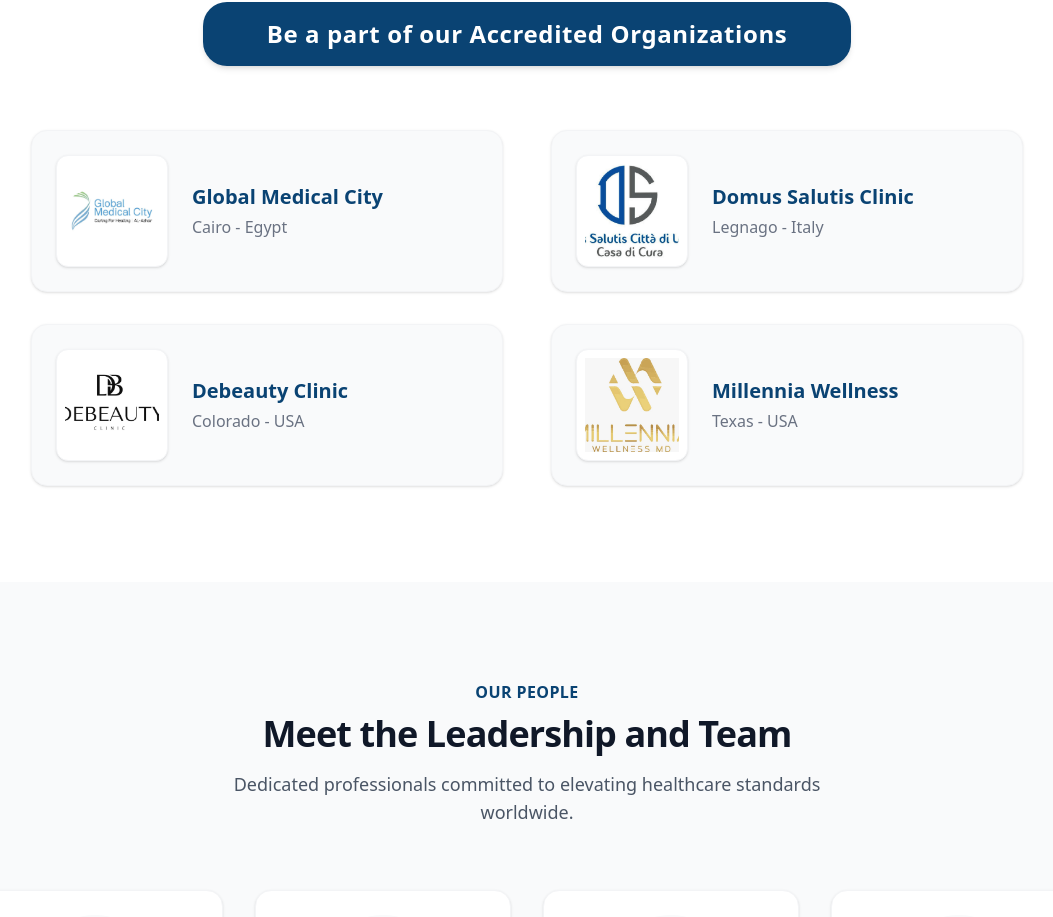
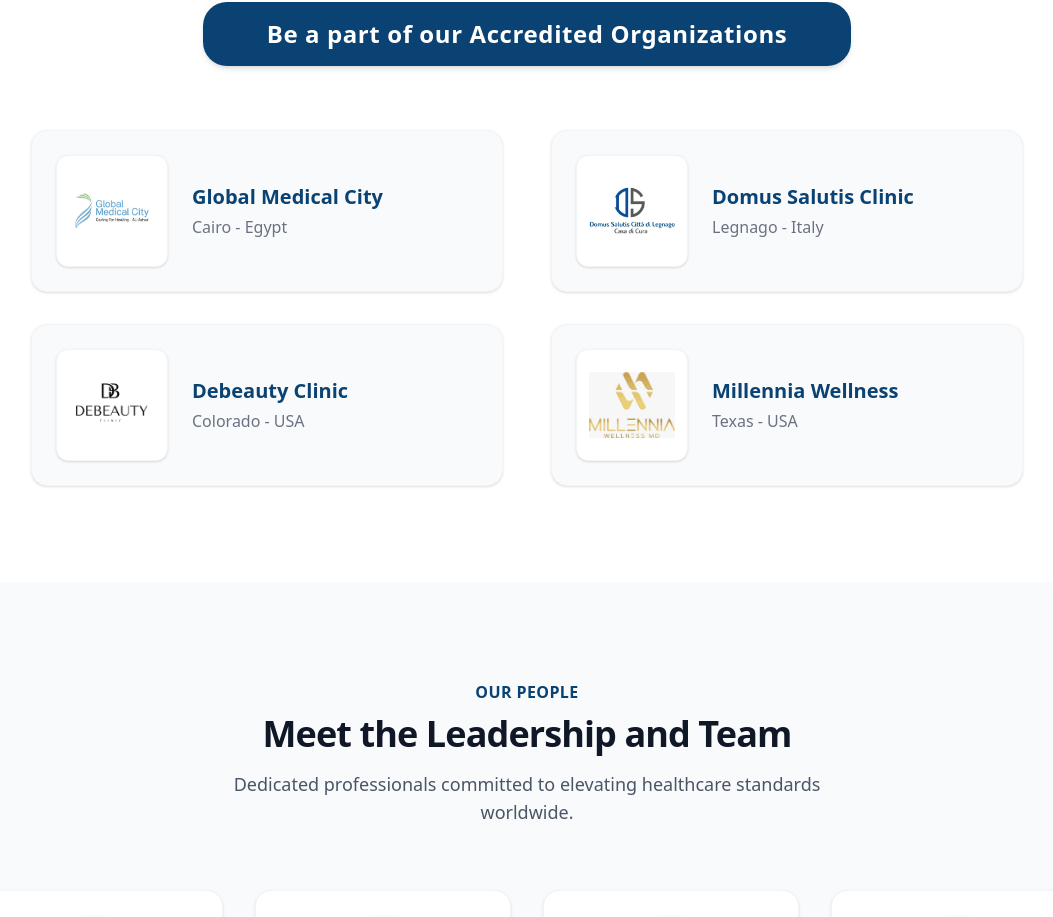
Before and after one commit to aaaacreditation/healthcare, a Next.js app: page / in a window 1280 px wide. Shown: the part 5451-6368 px from the top of the page, without its empty margins (113-1166 px from the left). Built offline with nearby package versions, Linux system fonts and the light colour scheme; grey boxes are pictures that could not be loaded.

Commit message:
fix: show full logos without cropping in accredited orgs section

```diff
--- a/app/components/Testimonials.tsx
+++ b/app/components/Testimonials.tsx
@@ -39,9 +39,9 @@ export const Testimonials = () => {
                 {clinics.map((clinic, index) => (
                     <div key={index} className="flex items-center gap-6 bg-gray-50 p-6 rounded-2xl border border-gray-100 shadow-sm hover:shadow-md transition-shadow">
                         {/* Logo */}
-                        <div className="w-24 h-24 md:w-28 md:h-28 shrink-0 flex items-center justify-center bg-white rounded-xl shadow-sm border border-gray-100 p-2 text-center overflow-hidden">
+                        <div className="w-24 h-24 md:w-28 md:h-28 shrink-0 flex items-center justify-center bg-white rounded-xl shadow-sm border border-gray-100 p-3 text-center">
                             {clinic.logo ? (
-                                <img src={clinic.logo} alt={`${clinic.name} Logo`} className="w-full h-full object-cover" />
+                                <img src={clinic.logo} alt={`${clinic.name} Logo`} className="w-full h-full object-contain" />
                             ) : (
                                 <span className="text-xs text-gray-400 font-medium px-2">Logo Pending</span>
                             )}
```
